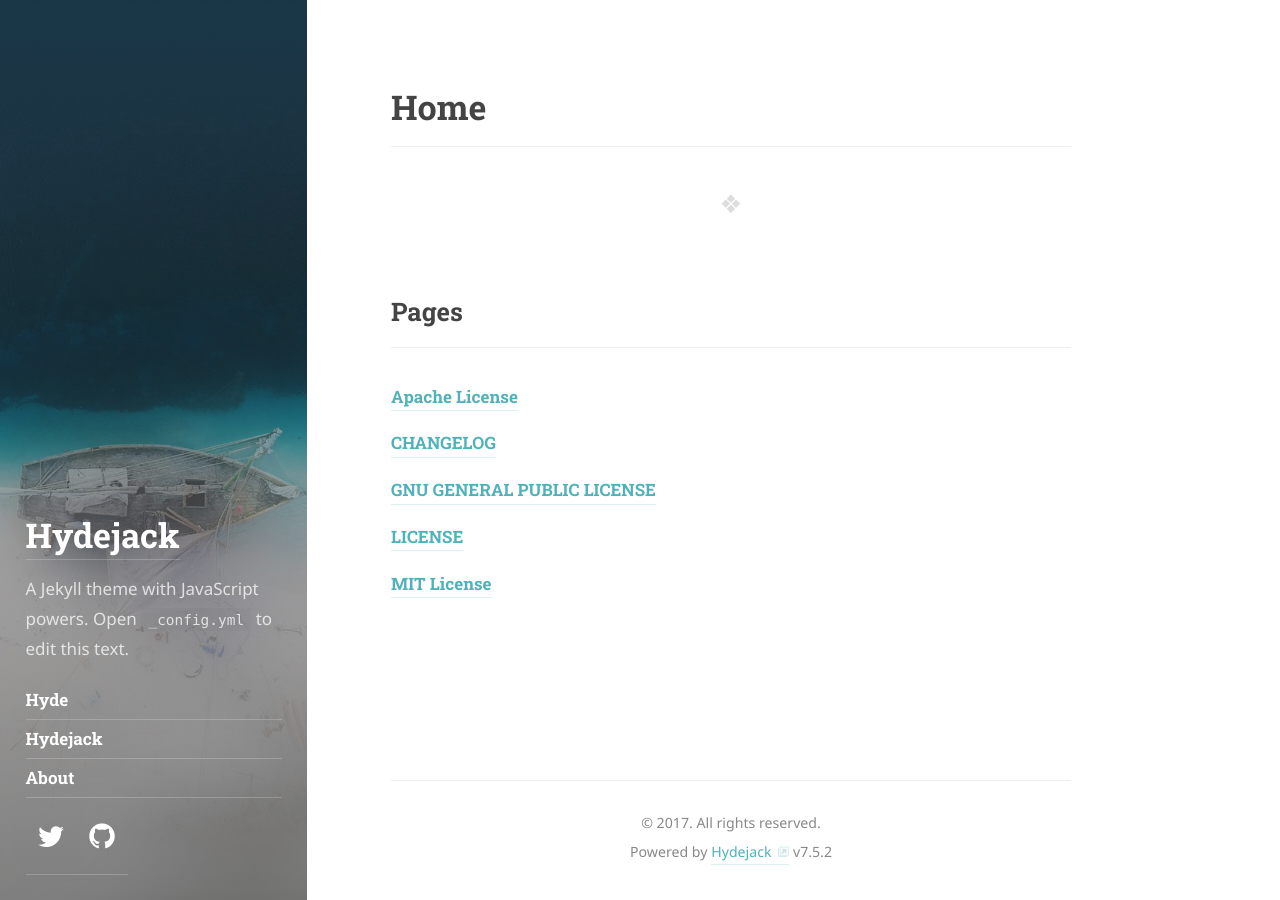
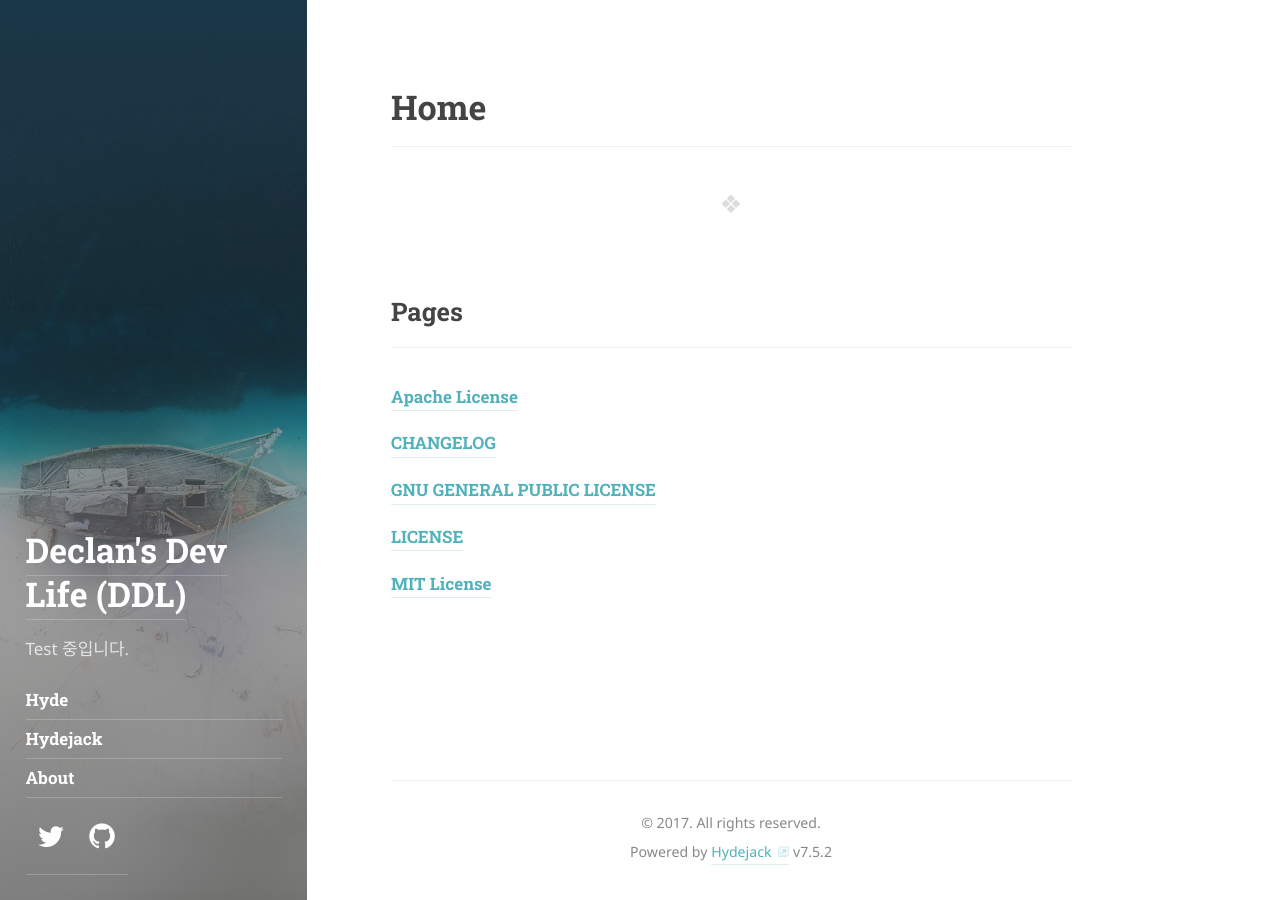
Before and after one commit to DeclanRoh/DeclanRoh.github.io, a Jekyll site: the page built from index.markdown, in a window 1280 px wide. Built offline with Jekyll 4.4.1, drawn with Linux system fonts in a browser that asks for light colours; some web fonts are replaced; the list of posts is cut into pages by our own code.

Commit message:
post TestData

```diff
--- a/_config.yml
+++ b/_config.yml
@@ -22,21 +22,16 @@ baseurl:               ''
 lang:                  en
 
 # The title of your blog. Used in the sidebar and the browser tab.
-title:                 Hydejack
-
-timezone: Asia/Seoul
+title:                 Declan's Dev Life (DDL)
 
 # A short description (~150 chars) of the page used for the meta description tag.
 # Can use markdown, but no more than one paragraph (enforced by `>`)
 description:           >
-  A Jekyll theme with JavaScript powers. "Best Theme by a Mile".
-  Combines the best of static sites and modern web apps.
-  Open `_config.yml` to edit this text.
+  Declan의 소소한 개발일지.
 
 # A shorter description for the sidebar.
 tagline:               >
-  A Jekyll theme with JavaScript powers.
-  Open `_config.yml` to edit this text.
+  Test 중입니다.
 
 # A list of keywords for your blog
 keywords:              []
@@ -47,8 +42,8 @@ logo:                  /assets/icons/icon.png
 # This should be the same author as first entry in `_data/authors.yml`.
 # Duplication is necessary due to the `jekyll-feed`, `jekyll-seo-tag` plugin.
 author:
-  name:                <firstname> <lastname>
-  email:               <mail@domain.tld>
+  name:                <Declan> <Roh>
+  email:               <jrDev0915@gmai.com>
   # Used by `jekyll-seo-tag`:
   # twitter:             <username>
 
```
Also changed, not shown: _post/2024-01-16-테스트.md (+3 -2 lines).
